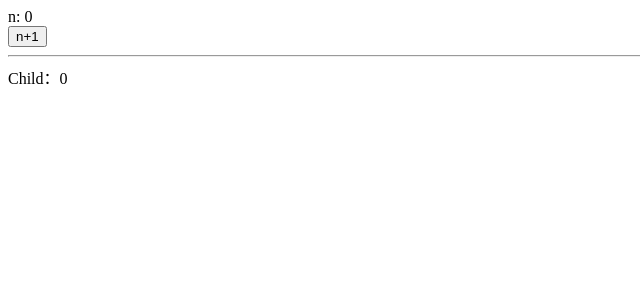
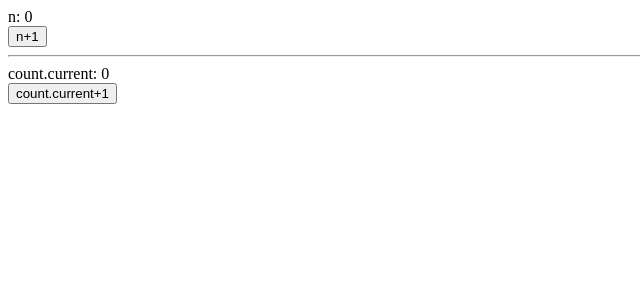
Before and after one commit to yichang8421/react-demo-2, a React (Create React App) app: page / in a window 1280 px wide. Shown: the top 300 px of the page, without its empty margins (0-640 px from the left). Built offline with nearby package versions, Linux system fonts and the light colour scheme.

Commit message:
React.useRef

```diff
--- a/src/App.js
+++ b/src/App.js
@@ -1,17 +1,11 @@
-import {memo, useCallback, useMemo, useState} from "react";
+import React, {useRef, useState} from "react";
+import ReactDOM from "react-dom";
 
 function App() {
     const [n, setN] = useState(0);
-    const [m] = useState(0);
+    const count = useRef(0);
 
-    // const childFunc = useMemo(() => {
-    //     return (() => {
-    //         console.log(m);
-    //     })
-    // }, [m]);
-    const childFunc = useCallback(() => {
-        console.log(m);
-    }, [m]);
+    const [, set_] = useState(null);
 
     return (
         <div id="n">
@@ -22,16 +16,19 @@ function App() {
             }}>n+1
             </button>
             <hr/>
-            <Child data={m} func={childFunc}/>
+            count.current: {count.current}
+            <br/>
+            <button onClick={() => {
+                count.current++;
+                console.log(count.current);
+                // ReactDOM.render(
+                //     <App/>
+                //     , document.getElementById('root'));
+                set_(Math.random());
+            }}>count.current+1
+            </button>
         </div>
     );
 }
 
-const Child = memo((props) => {
-    console.log("使用 memo() 对 Child 组件进行封装可以使 Child 组件只在 props 发生变化时才执行");
-    return (
-        <div onClick={props.func}>Child：{props.data}</div>
-    )
-});
-
 export default App;
```
